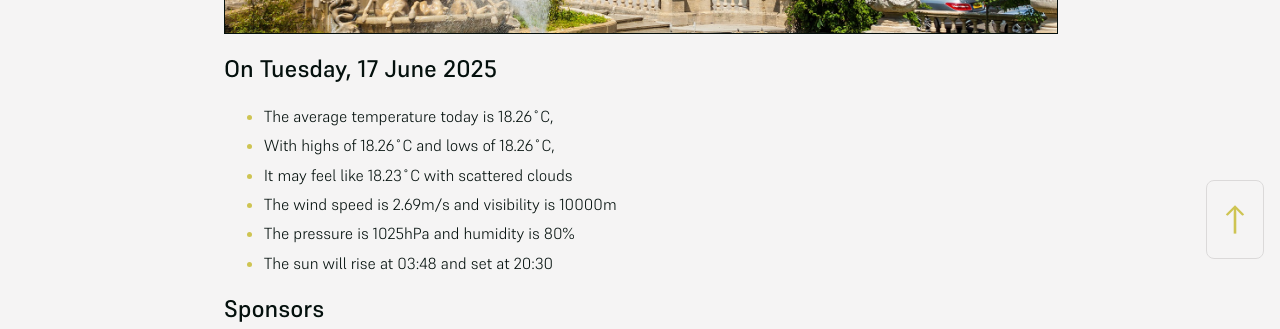
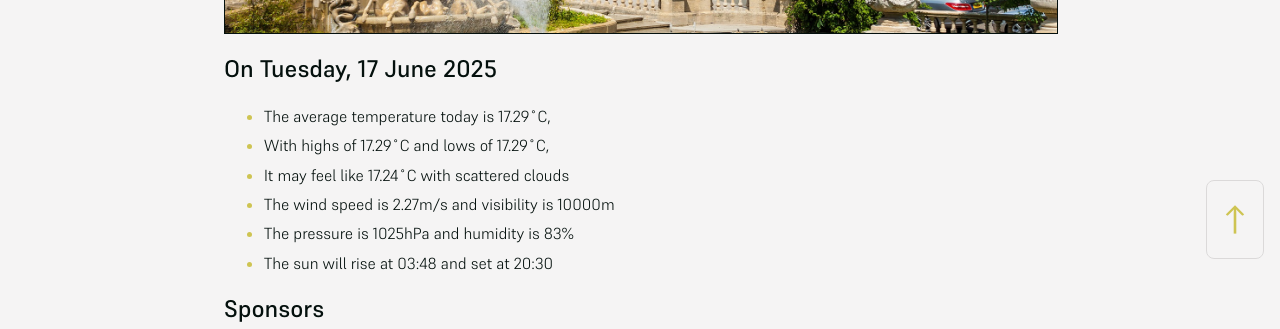
Before and after one commit to mat-0/cheltenham-open-data, a Jekyll site: the page built from index.md, in a window 1280 px wide. Shown: the part 625-954 px from the top of the page. Built offline with Jekyll 4.4.1, drawn with Linux system fonts in a browser that asks for light colours.

Commit message:
Updated 2025-06-17 21:57:55

```diff
--- a/index.md
+++ b/index.md
@@ -10,11 +10,11 @@ seo: Menu
 <!-- weather_marker starts -->
 ## On Tuesday, 17 June 2025
 
-- The average temperature today is 18.26˚C,
-- With highs of 18.26˚C and lows of 18.26˚C,
-- It may feel like 18.23˚C with scattered clouds
-- The wind speed is 2.69m/s and visibility is 10000m
-- The pressure is 1025hPa and humidity is 80%
+- The average temperature today is 17.29˚C,
+- With highs of 17.29˚C and lows of 17.29˚C,
+- It may feel like 17.24˚C with scattered clouds
+- The wind speed is 2.27m/s and visibility is 10000m
+- The pressure is 1025hPa and humidity is 83%
 - The sun will rise at 03:48 and set at 20:30
 
 <!-- weather_marker ends -->
```
Also changed, not shown: _data/flood.json (+4 -4 lines), _pages/news.md (+6 -6 lines).
